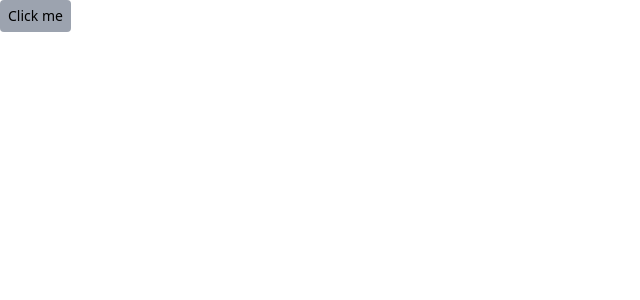
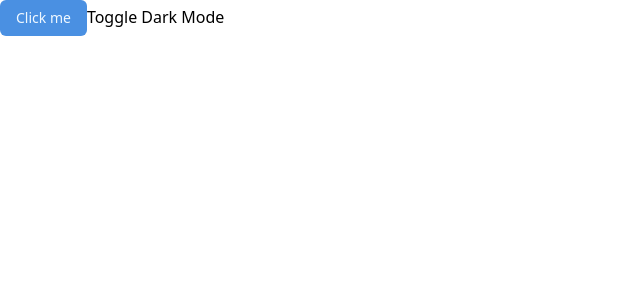
Before and after one commit to nishanthan-k/collabrize, a React (Vite) app in the folder frontend/: page / in a window 1280 px wide. Shown: the top 300 px of the page, without its empty margins (0-640 px from the left). Built offline with nearby package versions, Linux system fonts and the light colour scheme.

Commit message:
feat: tailwind theme setup

```diff
--- a/frontend/index.html
+++ b/frontend/index.html
@@ -1,5 +1,5 @@
 <!doctype html>
-<html lang="en" class="light">
+<html lang="en" class="dark">
 
 <head>
   <meta charset="UTF-8" />
--- a/frontend/src/App.tsx
+++ b/frontend/src/App.tsx
@@ -1,11 +1,29 @@
-import Button from "./ui/Button"
+import { useEffect } from "react";
+import Button from "./ui/Button";
 
 function App() {
-  return (
-    <div>
-      <Button content="Click me" variant="secondary" />
-    </div>
-  )
+  useEffect(() => {
+    const theme = localStorage.getItem('theme');
+    if (theme === 'dark') {
+      document.documentElement.classList.add('dark');
+    } else {
+      document.documentElement.classList.remove('dark');
+    }
+  }, []);
+
+  const toggleDarkMode = () => {
+  const currentTheme = document.documentElement.classList.contains('dark') ? 'dark' : 'light';
+  const newTheme = currentTheme === 'dark' ? 'light' : 'dark';
+  document.documentElement.classList.toggle('dark');
+  localStorage.setItem('theme', newTheme);
+};
+
+return (
+  <div className="w-screen h-screen bg-background">
+    <Button content="Click me" variant="primary" />
+    <button onClick={toggleDarkMode} className="text-black dark:text-white">Toggle Dark Mode</button>
+  </div>
+);
 }
 
-export default App
+export default App;
--- a/frontend/src/index.css
+++ b/frontend/src/index.css
@@ -1,3 +1,90 @@
 @tailwind base;
 @tailwind components;
 @tailwind utilities;
+
+@layer base {
+  :root {
+    /* Background and foreground */
+    --background: #ffffff; /* White */
+    --foreground: #0d0d0d; /* Near-black */
+
+    /* Card and Popover colors */
+    --card: #ffffff; /* White */
+    --card-foreground: #0d0d0d; /* Near-black */
+    --popover: #ffffff; /* White */
+    --popover-foreground: #0d0d0d; /* Near-black */
+
+    /* Primary and Secondary */
+    --primary: #4a90e2; /* Neutral blue */
+    --primary-foreground: #f0f8ff; /* Alice Blue */
+
+    --secondary: #e3f2fd; /* Light blue */
+    --secondary-foreground: #1a1a1a; /* Dark gray */
+
+    /* Muted and Accent */
+    --muted: #f5f5f5; /* Very light gray */
+    --muted-foreground: #757575; /* Medium gray */
+    --accent: #e3f2fd; /* Light blue */
+    --accent-foreground: #1a1a1a; /* Dark gray */
+
+    /* Destructive (error/warning) */
+    --destructive: #e53935; /* Red */
+    --destructive-foreground: #ffffff; /* White */
+
+    /* Border and Input */
+    --border: #d3d3d3; /* Light gray */
+    --input: #d3d3d3; /* Light gray */
+
+    /* Ring (focus outline) */
+    --ring: #377bb5; /* Neutral blue */
+
+    /* Charts */
+    --chart-1: #e57373; /* Light red */
+    --chart-2: #64b5f6; /* Light blue */
+    --chart-3: #4db6ac; /* Teal */
+    --chart-4: #fff176; /* Yellow */
+    --chart-5: #aed581; /* Green */
+  }
+
+  .dark {
+    /* Background and foreground */
+    --background: #1e1e1e; /* Dark gray */
+    --foreground: #f5f5f5; /* Very light gray */
+
+    /* Card and Popover colors */
+    --card: #2a2a2a; /* Slightly lighter dark gray */
+    --card-foreground: #f5f5f5; /* Very light gray */
+    --popover: #2a2a2a; /* Slightly lighter dark gray */
+    --popover-foreground: #f5f5f5; /* Very light gray */
+
+    /* Primary and Secondary */
+    --primary: #4a90e2; /* Bright blue */
+    --primary-foreground: #1a1a1a; /* Dark gray */
+    --secondary: #2c3e50; /* Dark blue-gray */
+    --secondary-foreground: #f5f5f5; /* Very light gray */
+
+    /* Muted and Accent */
+    --muted: #3c3c3c; /* Medium dark gray */
+    --muted-foreground: #9e9e9e; /* Light gray */
+    --accent: #4a90e2; /* Bright blue */
+    --accent-foreground: #f5f5f5; /* Very light gray */
+
+    /* Destructive (error/warning) */
+    --destructive: #d32f2f; /* Dark red */
+    --destructive-foreground: #f5f5f5; /* Very light gray */
+
+    /* Border and Input */
+    --border: #424242; /* Dark gray */
+    --input: #424242; /* Dark gray */
+
+    /* Ring (focus outline) */
+    --ring: #4a90e2; /* Bright blue */
+
+    /* Charts */
+    --chart-1: #e57373; /* Light red */
+    --chart-2: #64b5f6; /* Light blue */
+    --chart-3: #4db6ac; /* Teal */
+    --chart-4: #fff176; /* Yellow */
+    --chart-5: #aed581; /* Green */
+  }
+}
--- a/frontend/src/ui/Button.tsx
+++ b/frontend/src/ui/Button.tsx
@@ -5,28 +5,29 @@ type ButtonProps = {
   onClick?: () => void;
   variant?: 'primary' | 'secondary' | 'danger';
   disabled?: boolean;
+  fluid?: boolean;
 };
 
-const Button: React.FC<ButtonProps> = ({
-  content,
-  onClick,
-  variant = 'primary',
-  disabled = false,
-}) => {
-  const baseStyles = 'text-sm text-black dark:text-white px-2 py-1.5 rounded transition-colors duration-200';
+const Button: React.FC<ButtonProps> = (props) => {
+  const { content, onClick, variant = 'primary', disabled = false, fluid = false } = props;
+
+  const baseStyles = 'inline-flex items-center justify-center gap-2 whitespace-nowrap rounded-md text-sm font-medium transition-colors focus-visible:outline-none focus-visible:ring-1 focus-visible:ring-ring disabled:pointer-events-none disabled:opacity-50 [&_svg]:pointer-events-none [&_svg]:size-4 [&_svg]:shrink-0 h-9 px-4 py-2';
   const variantStyles = {
-    primary: 'bg-mediumBlue hover:bg-hoverBlue',
-    secondary: 'bg-gray-400 hover:bg-gray-500',
-    danger: 'bg-red-500 hover:bg-red-600',
+    primary: 'bg-primary text-primary-foreground hover:bg-primary-hover',
+    secondary: 'bg-gray-400 text-black hover:bg-gray-500',
+    danger: 'bg-red-500 text-white hover:bg-red-600',
   };
 
   return (
     <button
       onClick={onClick}
       disabled={disabled}
-      className={`${baseStyles} ${variantStyles[variant]} ${
-        disabled ? 'cursor-not-allowed opacity-50' : ''
-      }`}
+      className={`
+        ${baseStyles}
+        ${variantStyles[variant]}
+        ${disabled && 'cursor-not-allowed opacity-50'}
+        ${fluid && 'w-full'}
+      `}
     >
       {content}
     </button>
--- a/frontend/tailwind.config.js
+++ b/frontend/tailwind.config.js
@@ -1,51 +1,95 @@
-/** @type {import('tailwindcss').Config} */
 module.exports = {
-  content: [
-    './src/**/*.{js,jsx,ts,tsx}',
-  ],
+  content: ['./src/**/*.{js,jsx,ts,tsx}'],
   theme: {
     extend: {
       colors: {
-        // Common colors
-        white: '#FFFFFF',
-        lightBlue: '#99CCFF',
-        mediumBlue: '#6699CC',
-        darkBlue: '#336699',
-        deepDarkBlue: '#204C6E',
-        softAqua: '#C0D9D9',
-        hoverBlue: '#5C87B2',
-        offWhite: '#D7E0F9',
-
-        // Light mode colors
-        light: {
-          navbar: '#99CCFF',
-          sidebar: '#C0D9D9',
-          textPrimary: '#336699',
-          textSecondary: '#6699CC',
-          buttonPrimaryBg: '#6699CC',
-          buttonPrimaryText: '#FFFFFF',
-          buttonPrimaryHoverBg: '#336699',
-          buttonSecondaryBg: '#99CCFF',
-          buttonSecondaryText: '#336699',
-          buttonSecondaryHoverBg: '#C0D9D9',
-        },
-
-        // Dark mode colors
-        dark: {
-          navbar: '#204C6E',
-          sidebar: '#336699',
-          textPrimary: '#FFFFFF',
-          textSecondary: '#D7E0F9',
-          buttonPrimaryBg: '#4586B3',
-          buttonPrimaryText: '#FFFFFF',
-          buttonPrimaryHoverBg: '#76C0F6',
-          buttonSecondaryBg: '#76C0F6',
-          buttonSecondaryText: '#204C6E',
-          buttonSecondaryHoverBg: '#99CCFF',
-        },
+        background: 'var(--background)',
+        foreground: 'var(--foreground)',
+        card: 'var(--card)',
+        'card-foreground': 'var(--card-foreground)',
+        popover: 'var(--popover)',
+        'popover-foreground': 'var(--popover-foreground)',
+        primary: 'var(--primary)',
+        'primary-foreground': 'var(--primary-foreground)',
+        'primary-hover': 'var(--primary-hover)',
+        secondary: 'var(--secondary)',
+        'secondary-foreground': 'var(--secondary-foreground)',
+        muted: 'var(--muted)',
+        'muted-foreground': 'var(--muted-foreground)',
+        accent: 'var(--accent)',
+        'accent-foreground': 'var(--accent-foreground)',
+        destructive: 'var(--destructive)',
+        'destructive-foreground': 'var(--destructive-foreground)',
+        border: 'var(--border)',
+        input: 'var(--input)',
+        ring: 'var(--ring)',
+        chart1: 'var(--chart-1)',
+        chart2: 'var(--chart-2)',
+        chart3: 'var(--chart-3)',
+        chart4: 'var(--chart-4)',
+        chart5: 'var(--chart-5)',
       },
     },
   },
-  darkMode: 'class',
-  plugins: [],
+  plugins: [
+    require('tailwindcss/plugin')(function ({ addBase }) {
+      addBase({
+        ':root': {
+          '--background': '#ffffff',
+          '--foreground': '#0d0d0d',
+          '--card': '#ffffff',
+          '--card-foreground': '#0d0d0d',
+          '--popover': '#ffffff',
+          '--popover-foreground': '#0d0d0d',
+          '--primary': '#rgba(20, 130, 212, 1)',
+          '--primary-hover': 'rgba(20, 130, 212, 1)',
+          '--primary-foreground': '#f0f8ff',
+          '--secondary': '#e3f2fd',
+          '--secondary-foreground': '#1a1a1a',
+          '--muted': '#f5f5f5',
+          '--muted-foreground': '#757575',
+          '--accent': '#e3f2fd',
+          '--accent-foreground': '#1a1a1a',
+          '--destructive': '#e53935',
+          '--destructive-foreground': '#ffffff',
+          '--border': '#d3d3d3',
+          '--input': '#d3d3d3',
+          '--ring': '#377bb5',
+          '--chart-1': '#e57373',
+          '--chart-2': '#64b5f6',
+          '--chart-3': '#4db6ac',
+          '--chart-4': '#fff176',
+          '--chart-5': '#aed581',
+        },
+        '.dark': {
+          '--background': '#1e1e1e',
+          '--foreground': '#f5f5f5',
+          '--card': '#2a2a2a',
+          '--card-foreground': '#f5f5f5',
+          '--popover': '#2a2a2a',
+          '--popover-foreground': '#f5f5f5',
+          '--primary': '#377bb5',
+          '--primary-hover': 'rgba(74, 144, 226, 0.9)',
+          '--primary-foreground': '#1a1a1a',
+          '--secondary': '#2c3e50',
+          '--secondary-foreground': '#f5f5f5',
+          '--muted': '#3c3c3c',
+          '--muted-foreground': '#9e9e9e',
+          '--accent': '#4a90e2',
+          '--accent-foreground': '#f5f5f5',
+          '--destructive': '#d32f2f',
+          '--destructive-foreground': '#f5f5f5',
+          '--border': '#424242',
+          '--input': '#424242',
+          '--ring': '#4a90e2',
+          '--chart-1': '#e57373',
+          '--chart-2': '#64b5f6',
+          '--chart-3': '#4db6ac',
+          '--chart-4': '#fff176',
+          '--chart-5': '#aed581',
+        },
+      });
+    }),
+  ],
+  darkMode: ['class'], // Ensures dark mode works with class-based toggle
 };
```
